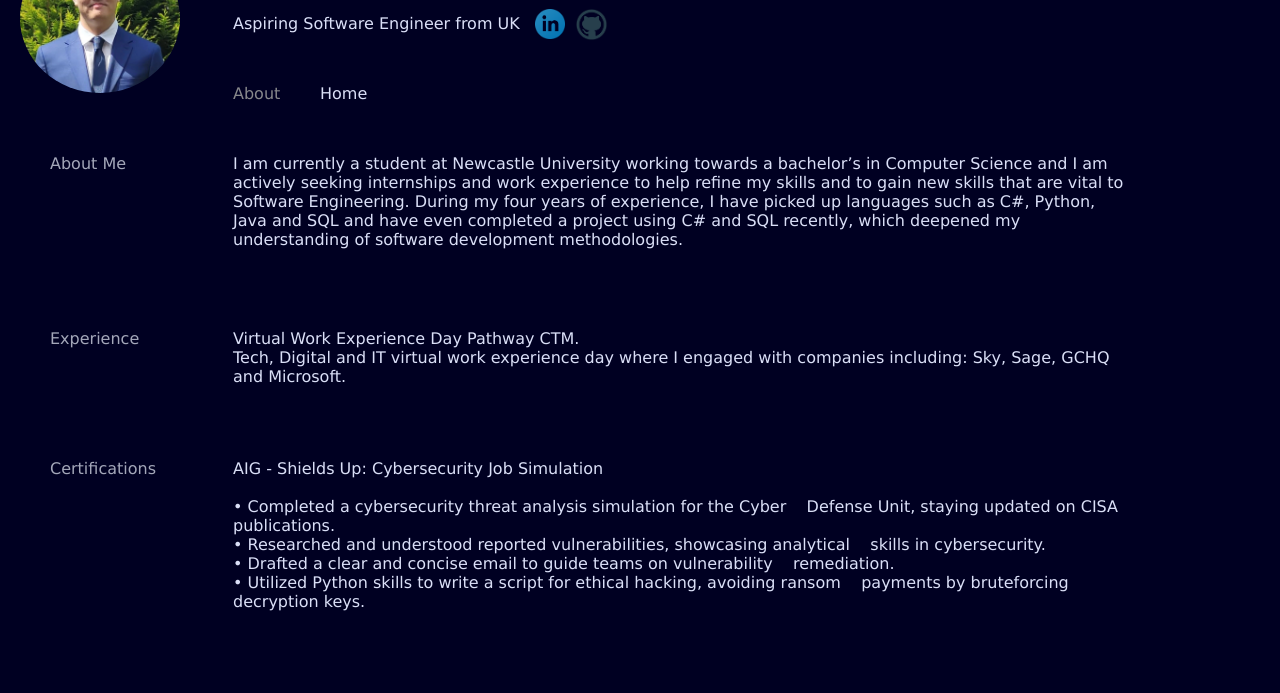
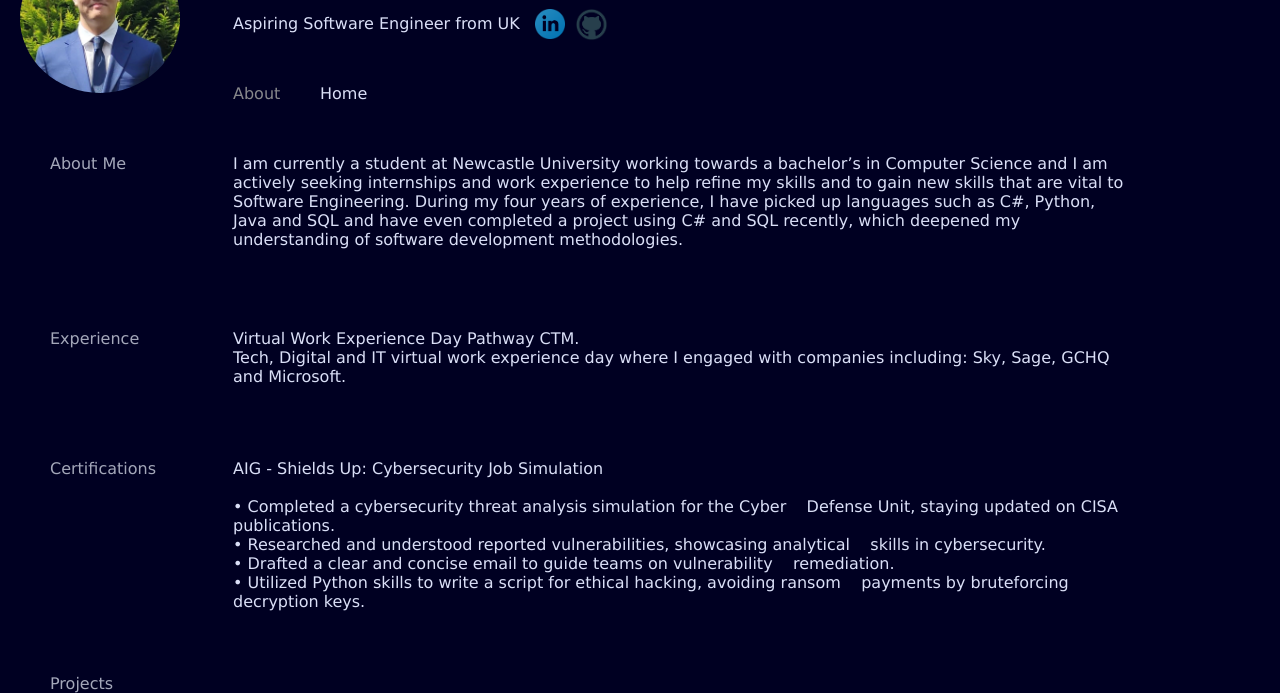
Before and after one commit to RyanDuong0/ryanduong0.github.io, a plain HTML site: page src/about.html in a window 1280 px wide. Shown: the part 112-805 px from the top of the page. Drawn offline with Linux system fonts and the light colour scheme.

Commit message:
Updated about.html and about.css to add projects section

```diff
--- a/src/about.css
+++ b/src/about.css
@@ -109,3 +109,11 @@ p{
     max-width: 900px;
     left: 233px;
 }
+#projects{
+    color:#dadff7;
+    font-family: Verdana, Geneva, Tahoma, sans-serif;
+    filter: brightness(75%);
+    position: absolute;
+    top: 770px;
+    left: 50px;
+}
--- a/src/about.html
+++ b/src/about.html
@@ -66,5 +66,6 @@
                 &nbsp;&nbsp;&nbsp;payments by bruteforcing decryption keys.<br>
             </br>
         </p>
+        <p id = "projects">Projects</p>
     </body>
 </html>
```
